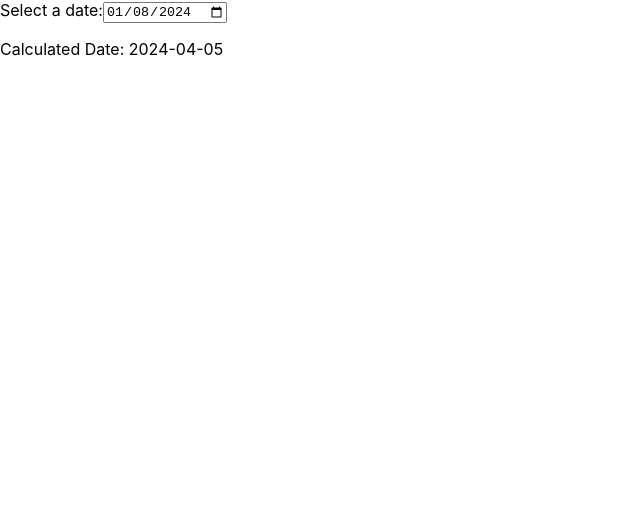
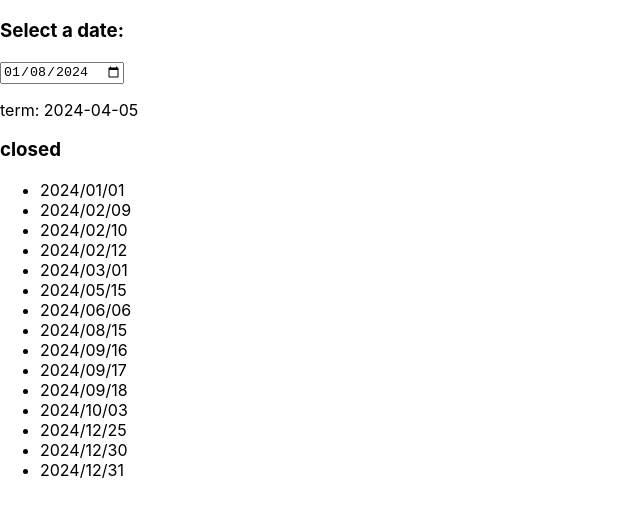
Before and after one commit to summerydev/termcalculator, a React (Create React App) app: page / in a window 1280 px wide. Shown: the top 516 px of the page, without its empty margins (0-640 px from the left). Built offline with nearby package versions, Linux system fonts and the light colour scheme.

Commit message:
fix html

```diff
--- a/src/DateCalculator.js
+++ b/src/DateCalculator.js
@@ -50,14 +50,22 @@ function DateCalculator() {
 
   return (
     <div>
-      <label>Select a date:</label>
+      <h3>Select a date:</h3>
       <input
         type="date"
         value={selectedDate.toISOString().split("T")[0]}
         onChange={(e) => handleDateChange(new Date(e.target.value))}
       />
       <div>
-        <p>Calculated Date: {calculatedDate.toISOString().split("T")[0]}</p>
+        <p>term: {calculatedDate.toISOString().split("T")[0]}</p>
+      </div>
+      <div>
+        <h3>closed</h3>
+        <ul>
+          {holidays.map((holiday) => {
+            return <li key={holiday}>{holiday}</li>;
+          })}
+        </ul>
       </div>
     </div>
   );
```
